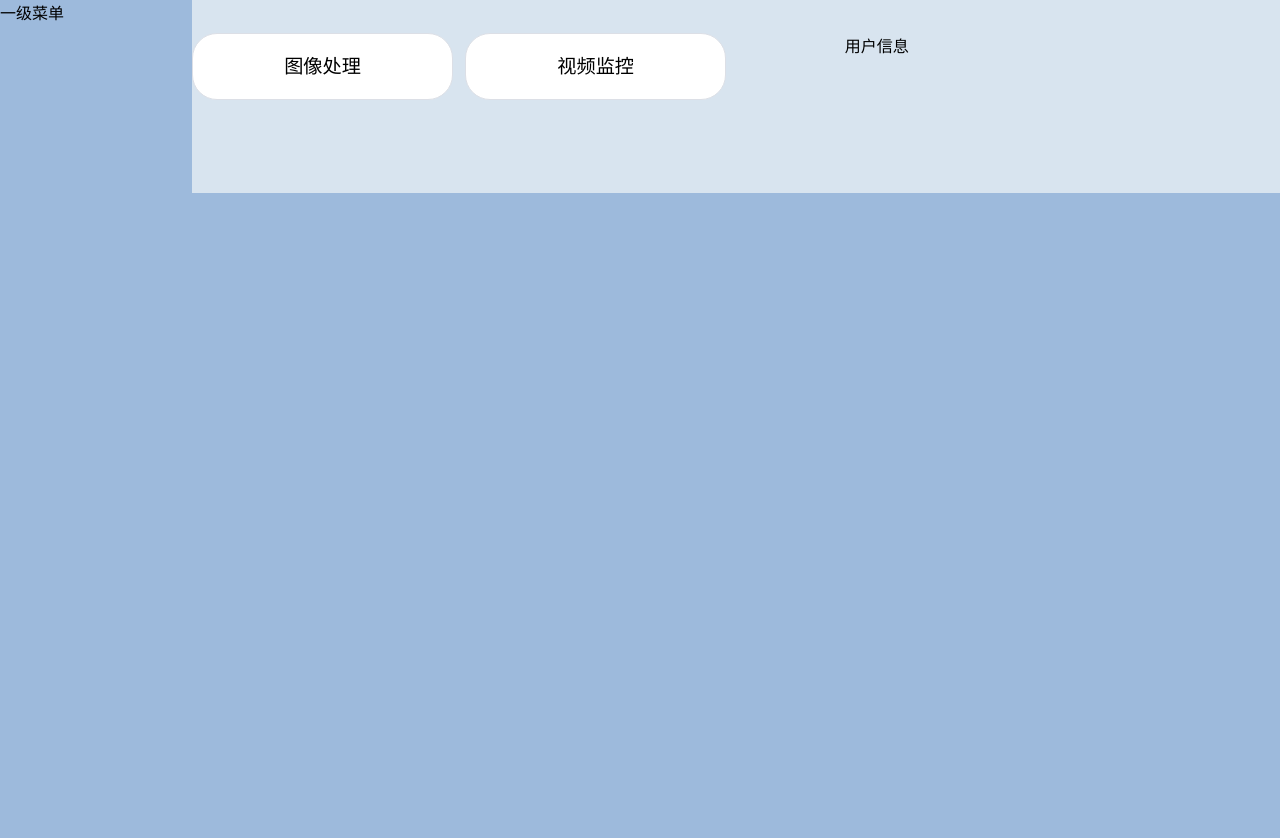
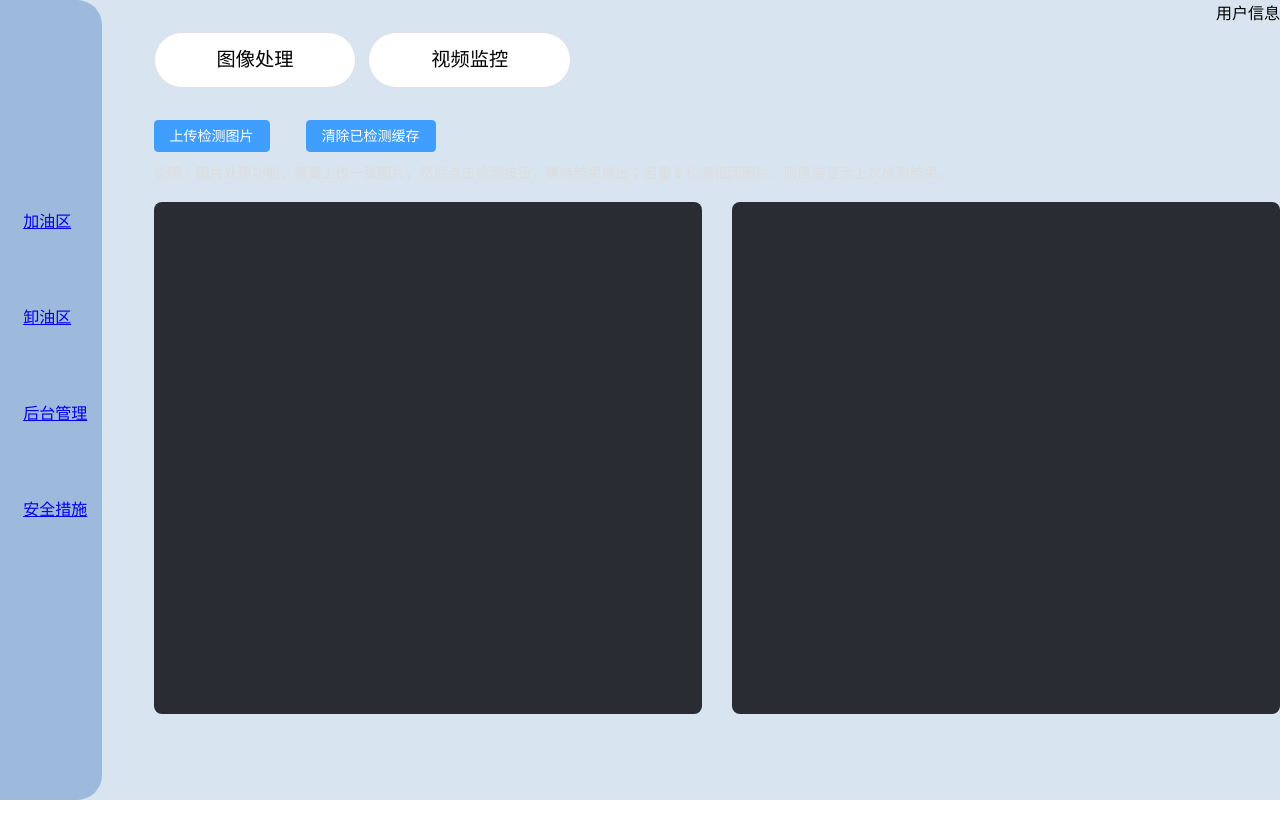
Before and after one commit to Wqinxi/front-design, a Vue app: page /refuel-area/img in a window 1280 px wide. Shown: the top 838 px of the page. After the commit the page ends 800 px from the top, so only its background shows below. Built offline with nearby package versions, Linux system fonts and the light colour scheme.

Commit message:
一级菜单二级菜单结构

```diff
--- a/index.html
+++ b/index.html
@@ -3,7 +3,7 @@
   <head>
     <meta charset="UTF-8">
     <link rel="icon" href="/favicon.ico">
-      <link rel="stylesheet" href="./public/css/reset.css">
+    <link rel="stylesheet" href="./public/css/reset.css">
     <meta name="viewport" content="width=device-width, initial-scale=1.0">
     <title>Vite App</title>
   </head>
--- a/public/css/reset.css
+++ b/public/css/reset.css
@@ -1,11 +1,11 @@
-body{
-    background-color: rgb(157,186,220);
-    margin: 0;
-    border: 0;
-}
 :root{
     --bkg-clr: rgb(157,186,220);
     --light-bkg-clr: rgb(216,228,239);
+    --active-clr: rgb(255,237,142);
+}
+body{
+    margin: 0;
+    border: 0;
 }
 @media screen and (max-width: 1250px){
     html{
--- a/src/App.vue
+++ b/src/App.vue
@@ -1,15 +1,21 @@
 <script setup lang="ts">
-import { RouterLink, RouterView } from 'vue-router'
+import { RouterView } from 'vue-router'
 </script>
 
 <template>
-  <RouterView v-slot="{ Component }">
-    <keep-alive>
-      <component :is="Component"/>
-    </keep-alive>
-  </RouterView>
+  <div class="page-container">
+    <RouterView v-slot="{ Component }">
+      <keep-alive>
+        <component :is="Component"/>
+      </keep-alive>
+    </RouterView>
+  </div>
 </template>
 
 <style scoped>
+.page-container{
+  width: 100%;
+  height: 100%;
+}
 
 </style>
--- a/src/router/modules/refuel-area.ts
+++ b/src/router/modules/refuel-area.ts
@@ -8,7 +8,7 @@ const RefuelAreaRouter:RouteRecordRaw = {
     children:[
         {
             path: 'img',
-            component: () => import('@/views/auth/Index.vue'),
+            component: () => import('@/views/work-space/work-space-right/refuel-area/ImgHandle.vue'),
             meta: { title: '图像处理' },
         },
         {
--- a/src/views/auth/Index.vue
+++ b/src/views/auth/Index.vue
@@ -7,6 +7,7 @@ import { RouterView } from "vue-router";
 </script>
 
 <template>
+  <div class="whole-page">
     <el-container direction="horizontal" class="login-container">
       <RouterView v-slot="{ Component }">
         <keep-alive>
@@ -14,9 +15,15 @@ import { RouterView } from "vue-router";
         </keep-alive>
       </RouterView>
     </el-container>
+  </div>
 </template>
 
 <style>
+.whole-page{
+  position: absolute;
+  width: 100%;
+  height: 100%;
+  background-color: var(--bkg-clr);
   .login-container{
     display: flex;
 
@@ -26,5 +33,8 @@ import { RouterView } from "vue-router";
     margin-left: 25%;
     margin-top: 8%;
     border-radius: 20px;
+
   }
+}
+
 </style>
--- a/src/views/work-space/Index.vue
+++ b/src/views/work-space/Index.vue
@@ -4,23 +4,43 @@
 -->
 <script setup>
 import {RouterView} from "vue-router";
-import generateRoutes from "@/assets/js/generateRoutes";
 import {useRoute} from "vue-router";
 import {ref} from "vue";
 
 const route = useRoute()
-console.log(route.meta)
-const routes = ref(generateRoutes(route.meta.type))
+
+const items = ref([
+  {id:0, icon:'', type: '加油区', url:'/refuel-area'},
+  {id:1, icon:'', type: '卸油区', url: '/unload-area'},
+  {id:2, icon:'', type: '后台管理', url: '/manage'},
+  {id:3, icon:'', type: '安全措施', url:'/secure'}
+])
 
 </script>
 
 <template>
 <div class="work-space">
   <div class="router-menu">
-    一级菜单
+    <ul>
+      <li
+        v-for="item in items" :key="item.id"
+        :class="['list', item.type===route.meta.type?'active':'']"
+        @click="$router.push(item.url)"
+      >
+        <RouterLink :to="item.url">
+          <span class="icon">
+          <i :class="item.icon"></i>
+        </span>
+          <span class="text">
+          {{ item.type }}
+        </span>
+        </RouterLink>
+      </li>
+      <div class="indicator"></div>
+    </ul>
   </div>
   <div class="work-space-right">
-    <RouterView v-slot="{ Component }" :routes="routes">
+    <RouterView v-slot="{ Component }" >
       <keep-alive>
         <component :is="Component"/>
       </keep-alive>
@@ -36,12 +56,56 @@ const routes = ref(generateRoutes(route.meta.type))
   height: 100%;
   display: flex;
   flex-flow: row;
+  background-color: var(--light-bkg-clr);
   .router-menu{
-    width: 15%;
-    background-color: var(--bkg-clr);
-  }
+    position: relative;
+    width: 8%;
+    height: 100%;
+    background: var(--bkg-clr);
+    border-top-right-radius: 25px;
+    border-bottom-right-radius: 25px;
+    display: flex;
+    flex-flow: column;
+    justify-content: center;
+    align-items: center;
+    ul{
+      li{
+        position: relative;
+        list-style: none;
+        width: 6rem;
+        height: 6rem;
+        z-index: 1;
+        .router-link{
+          position: relative;
+          display: flex;
+          justify-content: center;
+          align-items: center;
+          flex-direction: column;
+          width: 100%;
+          text-align: center;
+          font-weight: 500;
+          .icon{
+            position: relative;
+            display: block;
+            line-height: 75px;
+            font-size: 1.5em;
+            text-align: center;
+            transition: 0.5s;
+            color: #fff
+          }
+        }
+      }// li
+      .router-link-active a .icon {
+        color: var(--active-clr);
+        transform: translateY(-32px);
+      }// active li
+    } // ul
+  }// router-menu
   .work-space-right{
-    width: 85%;
+    position: absolute;
+    width: 88%;
+    height: 100%;
+    right: 0;
     background-color: var(--light-bkg-clr);
   }
 }
--- a/src/views/work-space/work-space-right/Index.vue
+++ b/src/views/work-space/work-space-right/Index.vue
@@ -3,14 +3,12 @@
 *@date 2023/11/21 22:56
 -->
 <script setup>
-import {RouterView, useRoute, useRouter} from "vue-router";
-import {toRefs} from "vue";
+import {RouterView, useRoute} from "vue-router";
+import generateRoutes from "@/assets/js/generateRoutes";
 
-const props = defineProps({
-  routes:Array
-})
-const {routes} = toRefs(props)
-console.log(routes)
+const route = useRoute()
+const routes = generateRoutes(route.meta.type)
+
 </script>
 
 <template>
@@ -35,8 +33,7 @@ console.log(routes)
 <style lang="less" scoped>
 .second-router-menu{
   width: 100%;
-  height: 20%;
-  margin-top: 3%;
+  height: 15%;
   display: flex;
   flex-flow: row;
   .route-change{
@@ -44,27 +41,31 @@ console.log(routes)
     display: flex;
     flex-flow: row;
     justify-content: left;
+    align-items: center;
     .el-button {
       font-size: 1.2rem;
       color: #000;
-      width:40%;
+      width:30%;
       height: 15%;
-      padding: 5%;
+      padding: 4%;
       background-color: #fff;
       --el-button-hover-bg-color: var(--bkg-clr);
-      --el-button-hover-text-color: rgb(157,186,220);
-      --el-button-hover-border-color: rgb(157,186,220);
-      border-radius: 25px;
+      --el-button-hover-text-color: #000;
+      --el-button-hover-border-color: #000;
+      --el-button-active-border-color: #000;
+
+      border-radius: 40px;
     }
   }
   .admin-info{
+    position: absolute;
+    right: 0;
     flex: 0 0 40%;
 
   }
 }
 .operating-space{
   width: 100%;
-  height: 80%;
-  background-color: var(--bkg-clr);
+  height: 85%;
 }
 </style>
--- /dev/null
+++ b/src/views/work-space/work-space-right/refuel-area/ImgHandle.vue
@@ -0,0 +1,94 @@
+<template>
+  <div>
+    <el-button type="primary" class="button upload-button">
+      上传检测图片
+      <input
+        type="file"
+        accept="image/*"
+        class="file-input"
+      />
+    </el-button>
+    <el-button type="primary" danger class="button">
+      清除已检测缓存
+    </el-button>
+    <p class="img-tip">
+      说明：图片处理功能，需要上传一张图片，然后点击检测按钮，等待结果检出；若重复检测相同图片，则直接显示上次检测结果。
+    </p>
+
+    <div style="display: flex">
+      <div class="img-view" :style="{ backgroundImage: `url(${sourceImg})` }">
+        <div :class="{ scan: isScanning }"></div>
+      </div>
+      <div
+        class="img-view"
+        :style="{ backgroundImage: `url(${identifiedImg})` }"
+        style="margin-left: 30px"
+      ></div>
+    </div>
+    <div class="scan"></div>
+  </div>
+</template>
+
+<script setup lang="ts">
+
+import {useRoute} from "vue-router";
+import {ref} from "vue";
+
+const route = useRoute()
+const sourceImg = ref('')
+const identifiedImg = ref('')
+const isScanning = ref(false)
+
+</script>
+
+<style lang="less" scoped>
+.img {
+  &-buttons {
+    margin-top: 4px;
+  }
+  &-tip {
+    font-size: 14px;
+    color: #ddd;
+    margin-top: 10px;
+    margin-bottom: 20px;
+  }
+  &-view {
+    flex: 1 0 400px;
+    min-height: 64vh;
+    border-radius: 8px;
+    background-color: rgba(41, 44, 50, 1);
+    background-repeat: no-repeat;
+    background-size: contain;
+    background-position: center;
+  }
+}
+.upload-button {
+  margin-right: 24px;
+}
+
+.file-input {
+  position: absolute;
+  width: 100%;
+  top: 0;
+  left: 0;
+  bottom: 0;
+  opacity: 0;
+  cursor: pointer;
+}
+
+.scan {
+  position: relative;
+  background: linear-gradient(180deg, rgba(0, 255, 51, 0) 43%, #3b87f7 211%);
+  height: 16%;
+  animation: radar-beam 3s infinite ease-in-out;
+}
+
+@keyframes radar-beam {
+  0% {
+    top: -6%;
+  }
+  100% {
+    top: 84%;
+  }
+}
+</style>
```
Lines whose indentation alone changed are shown as unchanged.
